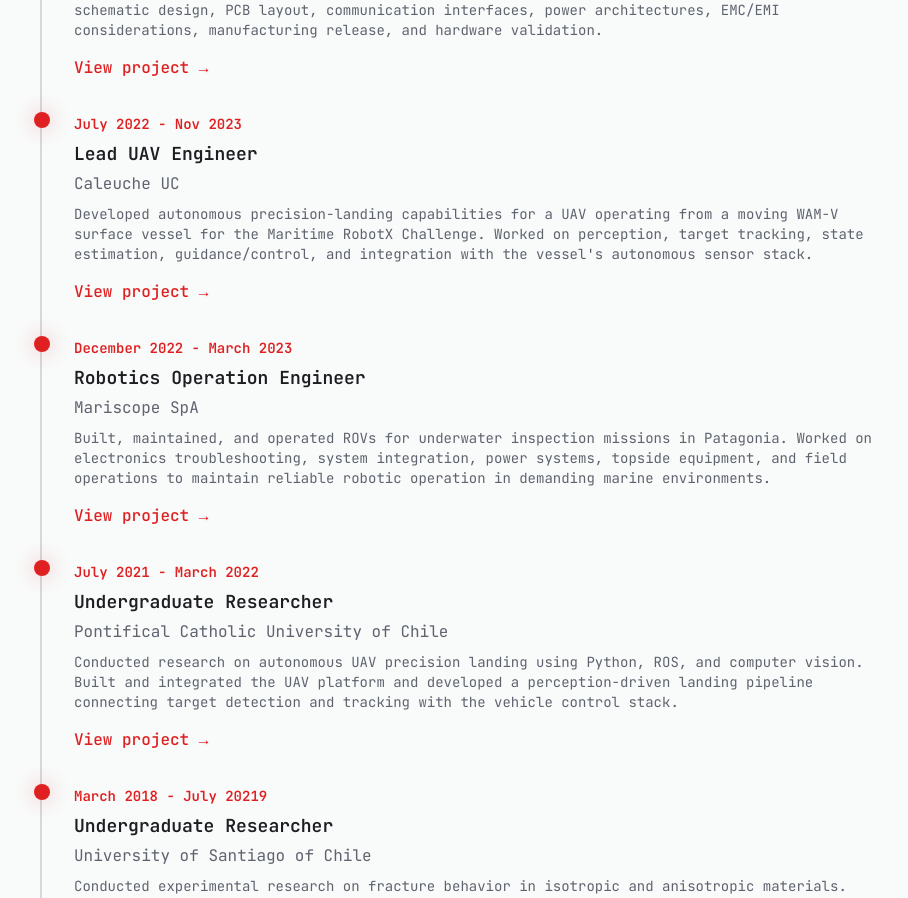
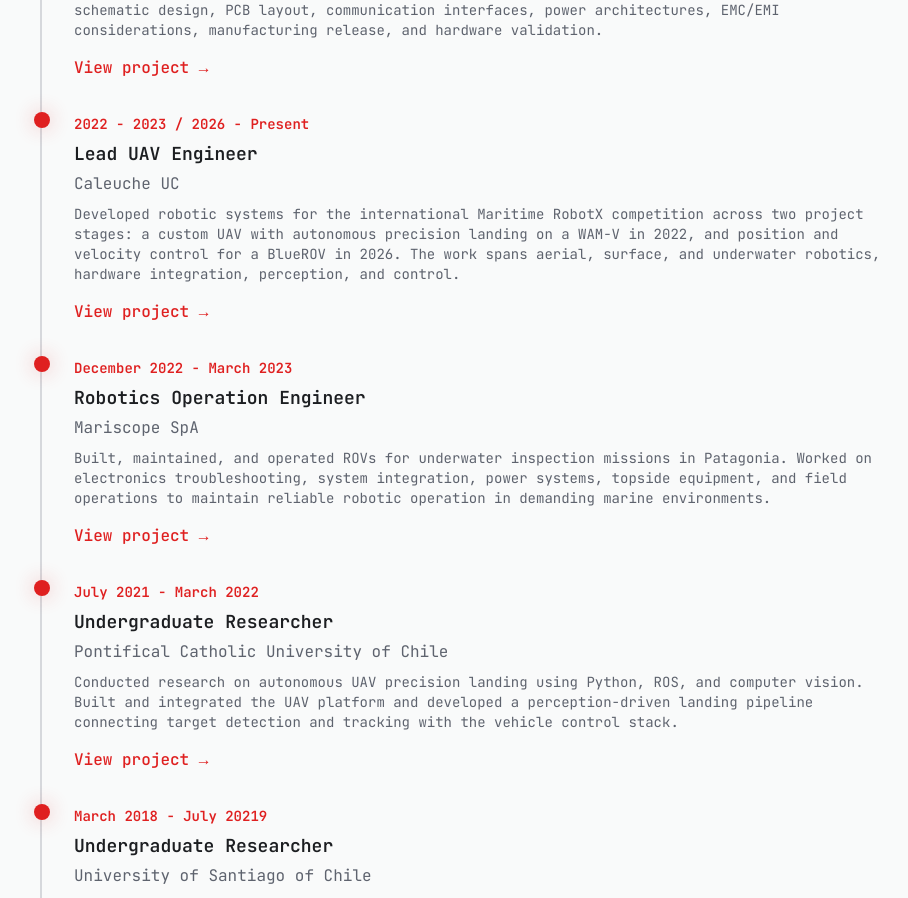
Before and after one commit to mbflores3/mbflores3.github.io, a React (Vite) app: page / in a window 1280 px wide. Shown: the part 1748-2646 px from the top of the page, without its empty margins (176-1084 px from the left). Built offline with nearby package versions, Linux system fonts and the light colour scheme.

Commit message:
Revise timeline and description for UAV project
Updated project timeline and description for Lead UAV Engineer role.

```diff
--- a/src/pages/Index.tsx
+++ b/src/pages/Index.tsx
@@ -133,10 +133,10 @@ const Index = () => {
             />
 
             <TimelineItem
-              year="July 2022 - Nov 2023"
+              year="2022 - 2023 / 2026 - Present"
               title="Lead UAV Engineer"
               organization="Caleuche UC"
-              description="Developed autonomous precision-landing capabilities for a UAV operating from a moving WAM-V surface vessel for the Maritime RobotX Challenge. Worked on perception, target tracking, state estimation, guidance/control, and integration with the vessel's autonomous sensor stack."
+              description="Developed robotic systems for the international Maritime RobotX competition across two project stages: a custom UAV with autonomous precision landing on a WAM-V in 2022, and position and velocity control for a BlueROV in 2026. The work spans aerial, surface, and underwater robotics, hardware integration, perception, and control."
               projectUrl="/projects/robotx"
             />
 
```
